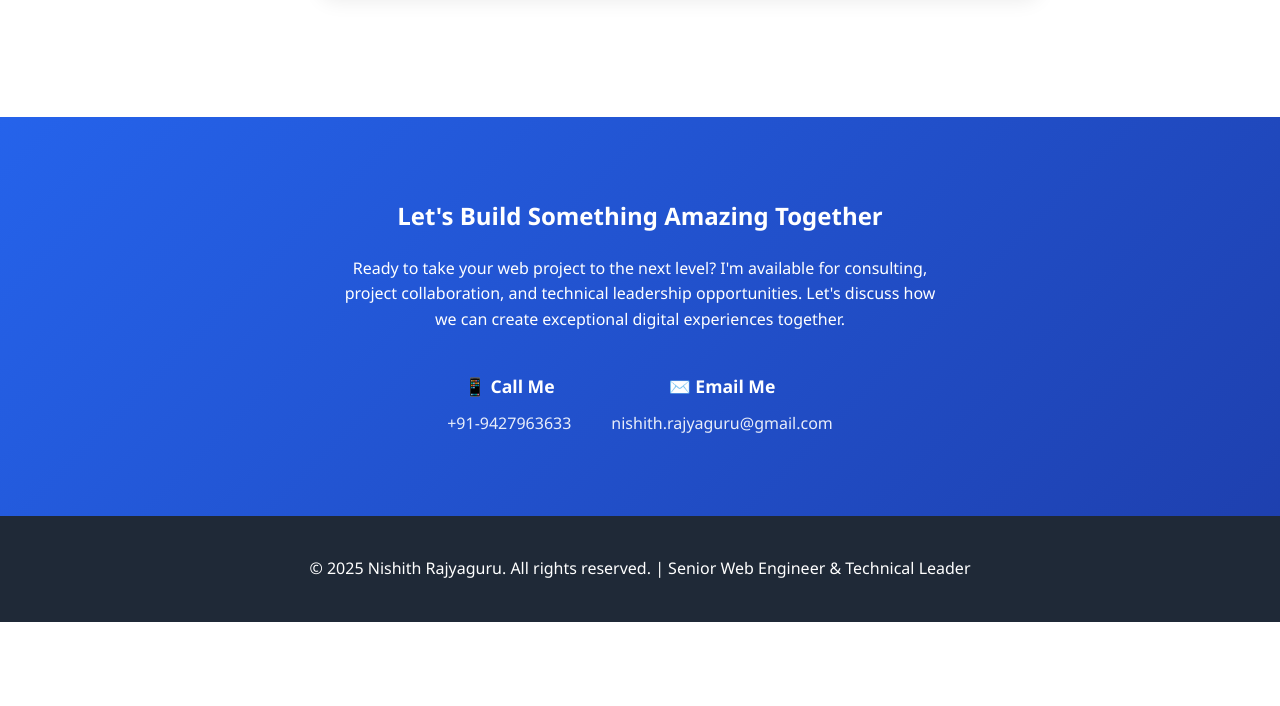
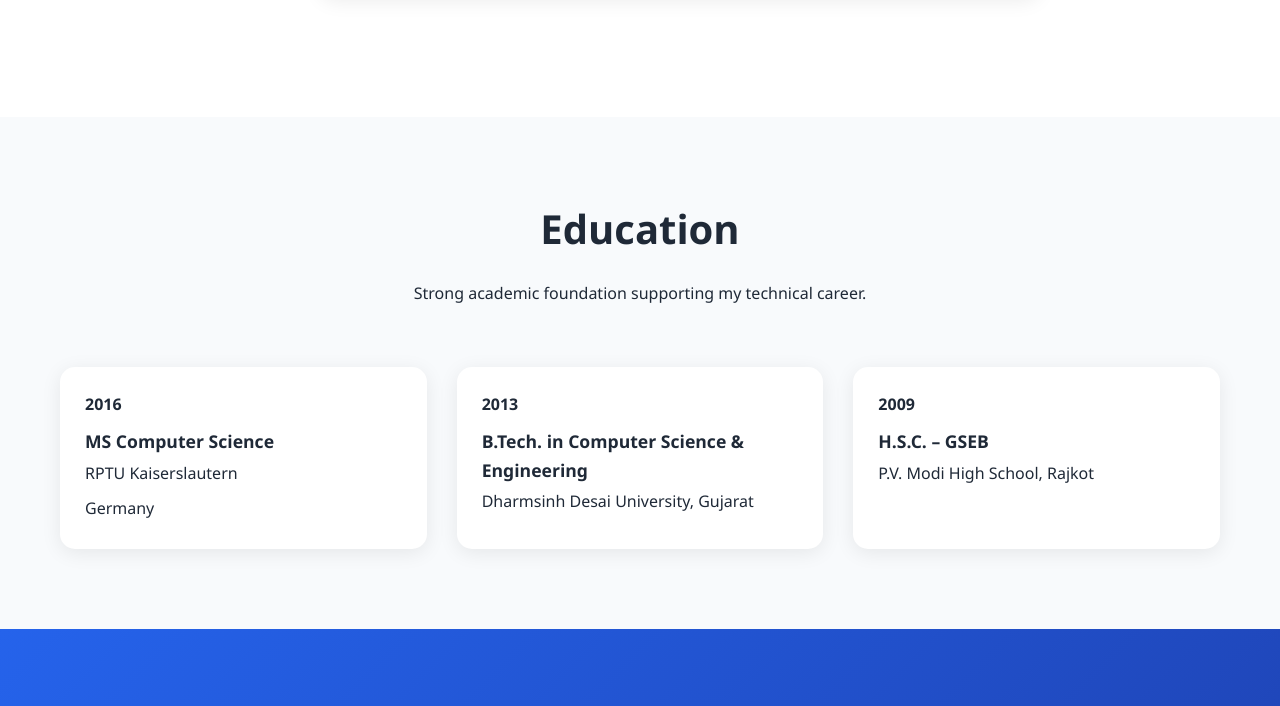
Before and after one commit to nrajyaguru/nrajyaguru.github.io, a plain HTML site: page index.html in a window 1280 px wide. Shown: the part 4719-5425 px from the top of the page. Before the commit the page ends 5341 px from the top, so only its background shows below. Drawn offline with Linux system fonts and the light colour scheme.

Commit message:
Update index.html

```diff
--- a/index.html
+++ b/index.html
@@ -408,6 +408,37 @@
         left: 0;
         color: var(--success-color);
         font-weight: bold;
+      }
+
+      /* Education */
+      .education-grid {
+        display: grid;
+        grid-template-columns: repeat(auto-fit, minmax(280px, 1fr));
+        gap: 30px;
+      }
+      .edu-card {
+        background: var(--white);
+        padding: 25px;
+        border-radius: 15px;
+        box-shadow: 0 4px 20px rgba(0, 0, 0, 0.08);
+      }
+      .edu-year {
+        color: var(--accent);
+        font-weight: 600;
+        margin-bottom: 10px;
+      }
+      .edu-degree {
+        font-size: 1.1rem;
+        font-weight: 700;
+        margin-bottom: 5px;
+      }
+      .edu-institution {
+        color: var(--text-light);
+        margin-bottom: 10px;
+      }
+      .edu-grade {
+        color: var(--text-dark);
+        font-weight: 500;
       }
 
       /* Contact Section */
@@ -833,6 +864,36 @@
       </div>
     </section>
 
+    <!-- Education Section -->
+    <section id="education" class="section">
+      <div class="section-header container">
+        <h2 class="section-title">Education</h2>
+        <p class="section-sub">
+          Strong academic foundation supporting my technical career.
+        </p>
+      </div>
+      <div class="education-grid container">
+        <div class="edu-card">
+          <div class="edu-year">2016</div>
+          <div class="edu-degree">MS Computer Science</div>
+          <div class="edu-institution">RPTU Kaiserslautern</div>
+          <div class="edu-grade">Germany</div>
+        </div>
+        <div class="edu-card">
+          <div class="edu-year">2013</div>
+          <div class="edu-degree">
+            B.Tech. in Computer Science & Engineering
+          </div>
+          <div class="edu-institution">Dharmsinh Desai University, Gujarat</div>
+        </div>
+        <div class="edu-card">
+          <div class="edu-year">2009</div>
+          <div class="edu-degree">H.S.C. – GSEB</div>
+          <div class="edu-institution">P.V. Modi High School, Rajkot</div>
+        </div>
+      </div>
+    </section>
+
     <!-- Contact Section -->
     <section id="contact" class="section contact-section">
       <div class="container">
```
